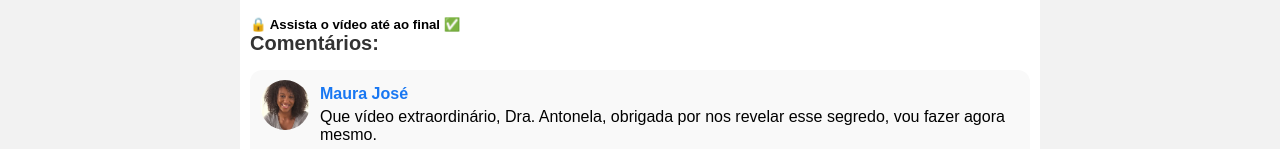
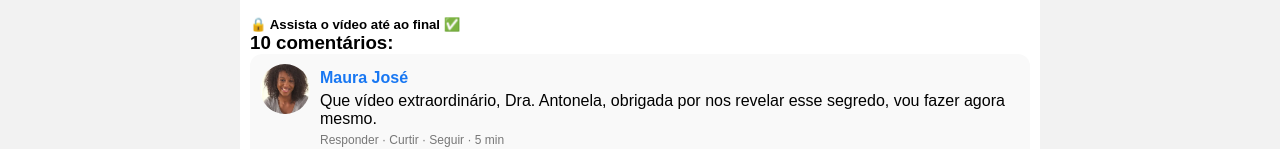
Before and after one commit to Ivanhlr/emagrecer-em-casa2, a plain HTML site: page index.html in a window 1280 px wide. Shown: the part 653-802 px from the top of the page. Drawn offline with Linux system fonts and the light colour scheme.

Commit message:
index.html

```diff
--- a/index.html
+++ b/index.html
@@ -34,7 +34,7 @@
     <!-- Comentários -->
     <div class="comments-section">
       <h5>🔒 Assista o vídeo até ao final ✅</h5>
-      <h2>Comentários:</h2>
+      <h3>10 comentários:</h3>
 
       <div class="comment">
         <img src="img/1.webp" alt="Maura José" class="avatar" />
```
